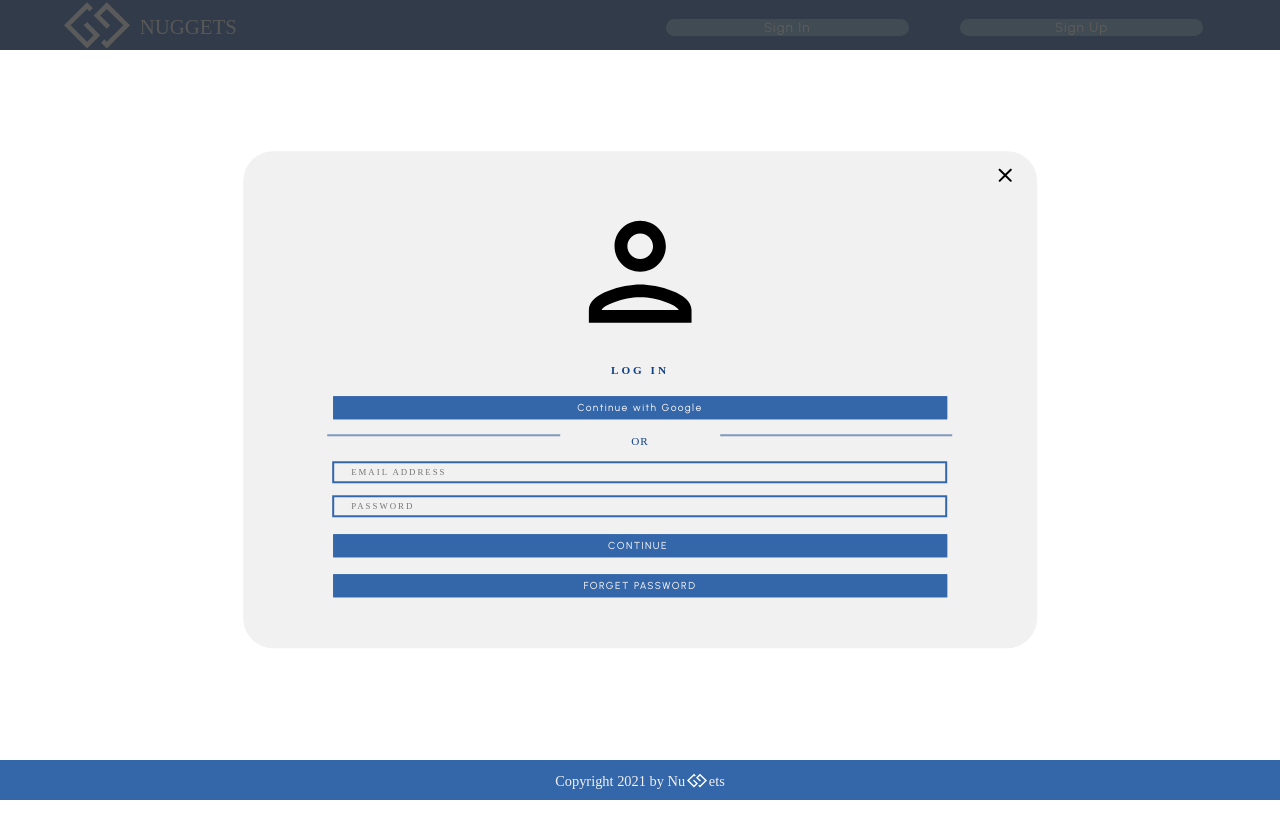
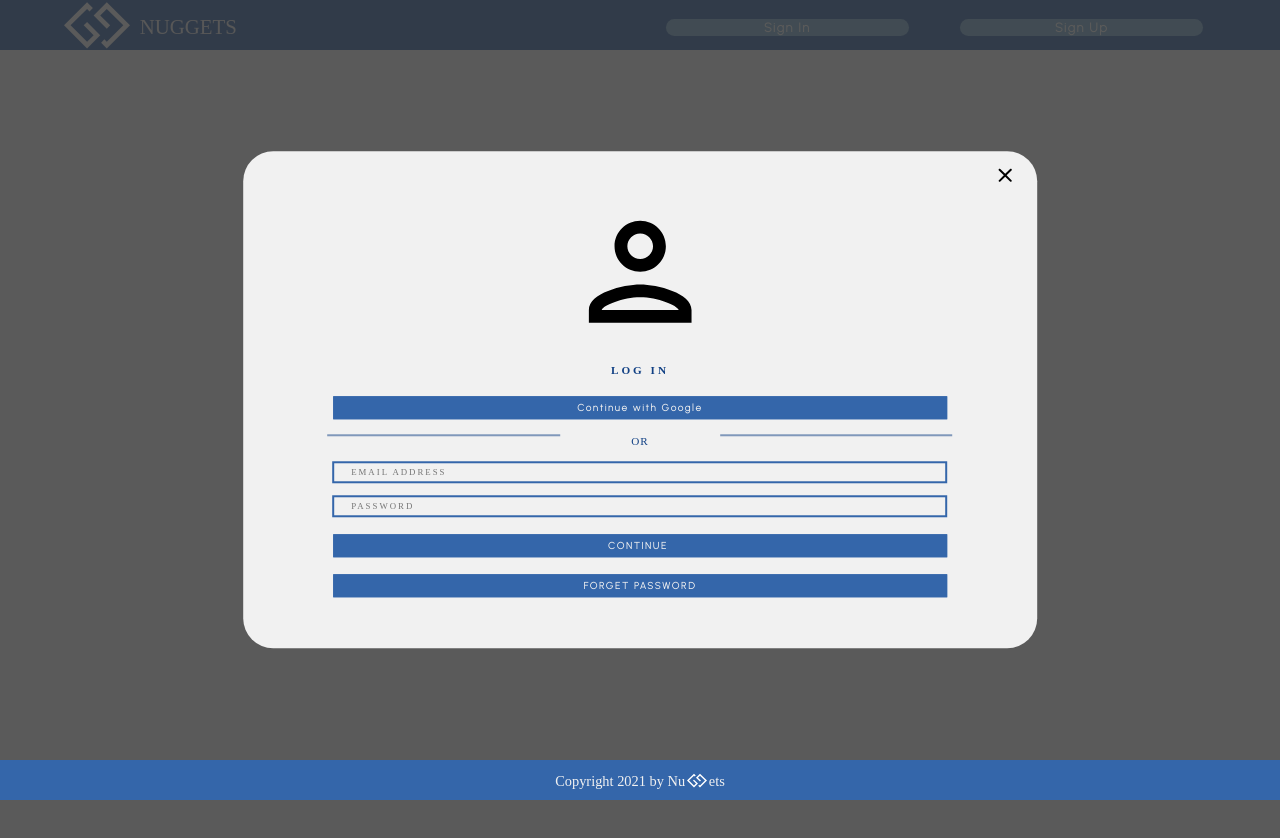
Before and after one commit to bliongosari/nuggets-personal-crm, a React (Create React App) app in the folder client/: page / in a window 1280 px wide. Both pictures are taken after a click on the button "Sign In". Shown: the top 838 px of the page. Before the commit the page ends 800 px from the top, so only its background shows below. Built offline with nearby package versions, Linux system fonts and the light colour scheme; a web font is replaced by a local one.

Commit message:
fixed overlay

```diff
--- a/client/src/components/ModalF/Modal.css
+++ b/client/src/components/ModalF/Modal.css
@@ -18,17 +18,17 @@ body.active-modal {
 .modal,
 .overlay {
   width: 100%;
-  height: 100%;
+  height: 1000%;
   position: absolute;
 }
 
 .overlay {
   background: rgba(49, 49, 49, 0.8);
-  z-index: 5;
+  z-index: 10;
 }
 
 .modal {
-  z-index: 10;
+  z-index: 99;
 }
 
 .modal-content {
--- a/client/src/components/ModalF/SignInModal.js
+++ b/client/src/components/ModalF/SignInModal.js
@@ -99,9 +99,9 @@ export default function SignInModal() {
                 ></input>
               </div>
 
-              <div class="submit-div">
+              <div className="submit-div">
                 <input
-                  class="submit-btn"
+                  className="submit-btn"
                   type="submit"
                   value="CONTINUE "
                   id="submit"
@@ -109,9 +109,9 @@ export default function SignInModal() {
               </div>
 
               <div className="submit">
-                <div class="submit-div">
+                <div className="submit-div">
                   <input
-                    class="submit-btn"
+                    className="submit-btn"
                     type="submit"
                     value="FORGET PASSWORD"
                     id="forget-password"
```
